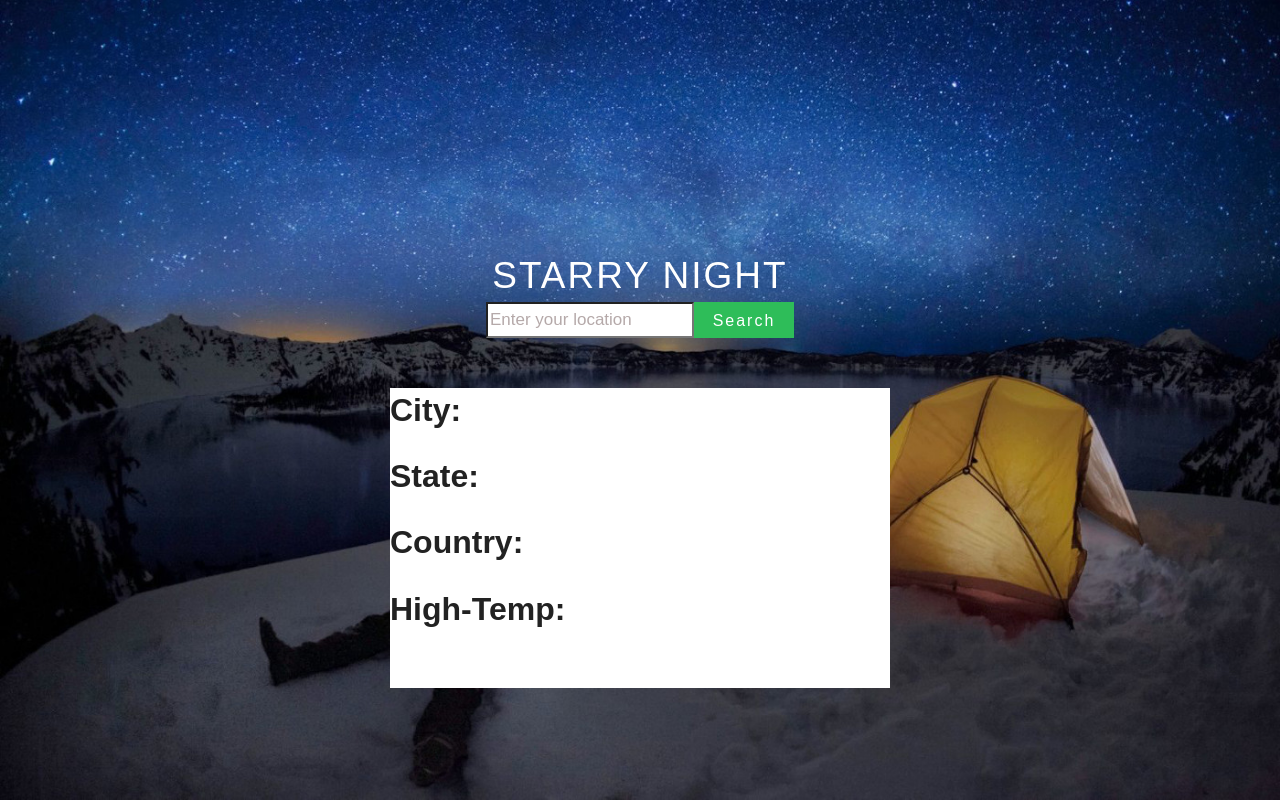
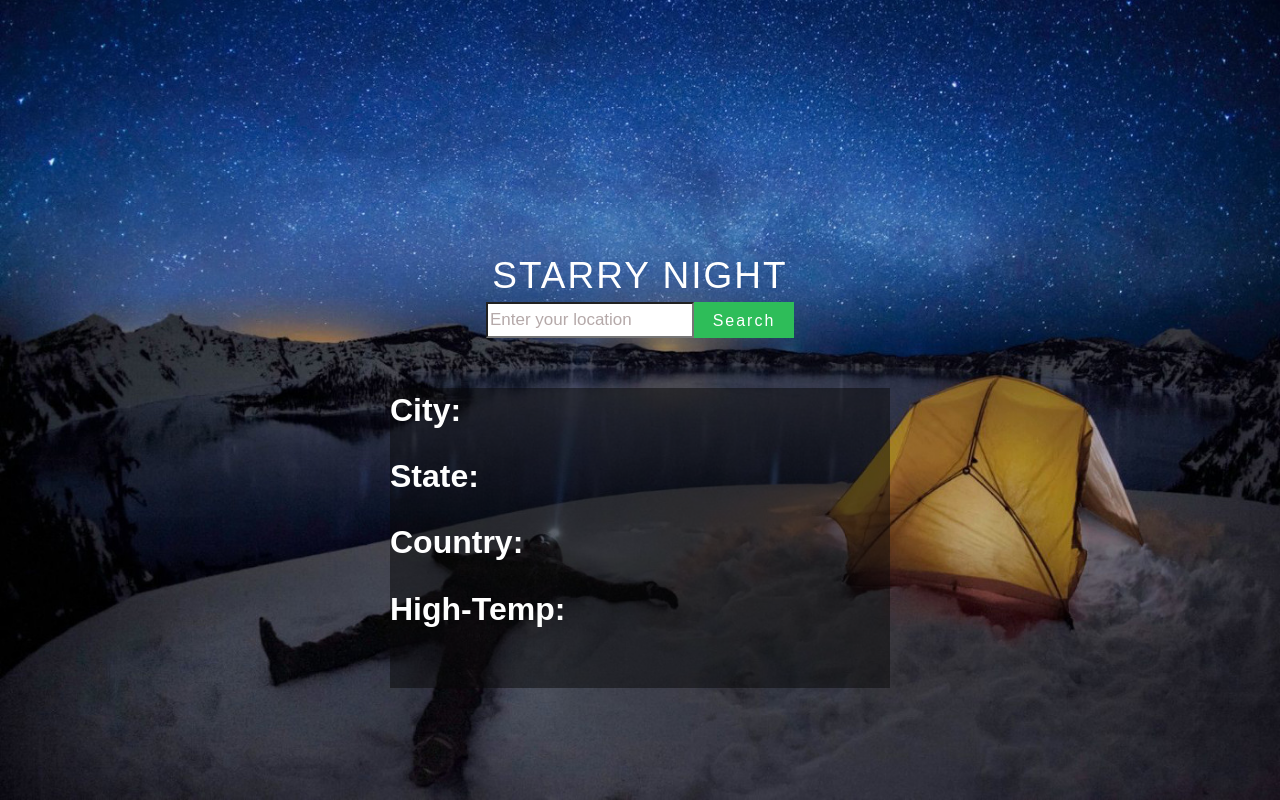
Before and after one commit to CamAndPineapple/starrynight, a plain HTML site: page index.html in a window 1280 px wide. Drawn offline with nearby package versions, Linux system fonts and the light colour scheme; files that its build step writes are made by us from their sources.

Commit message:
Update: change test-container background color

```diff
--- a/src/css/custom.scss
+++ b/src/css/custom.scss
@@ -106,5 +106,6 @@ $gradient-left: linear-gradient(to left,#fff 0,#0085b2 33%,#ff007f 66%,#000 100%
     margin-top: 50px;
     width: 500px;
     height: 300px;
-    background-color: #fff;
+    background-color: rgba(8, 8, 8, 0.5);
+    color: #fff;
   }
```
